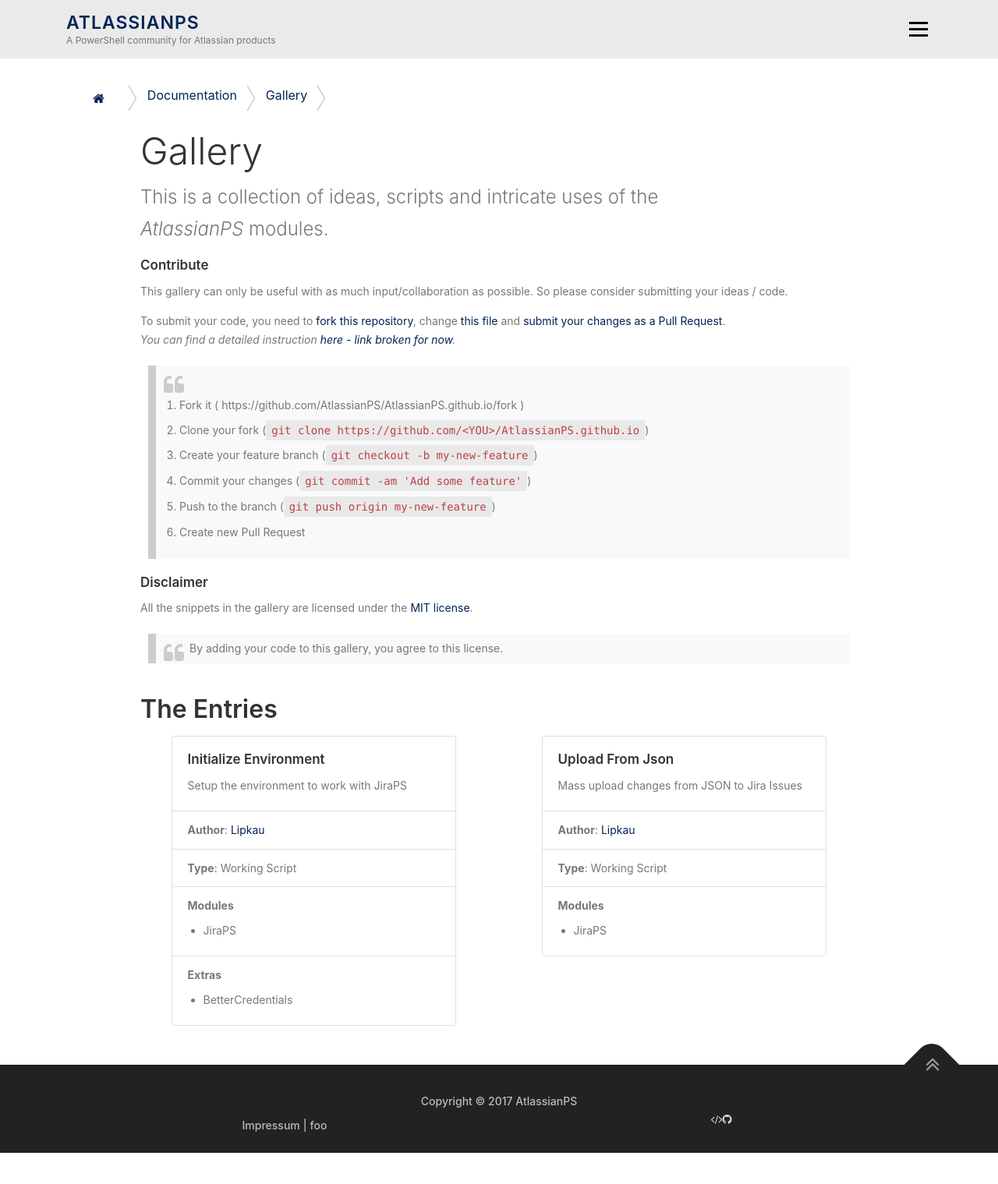
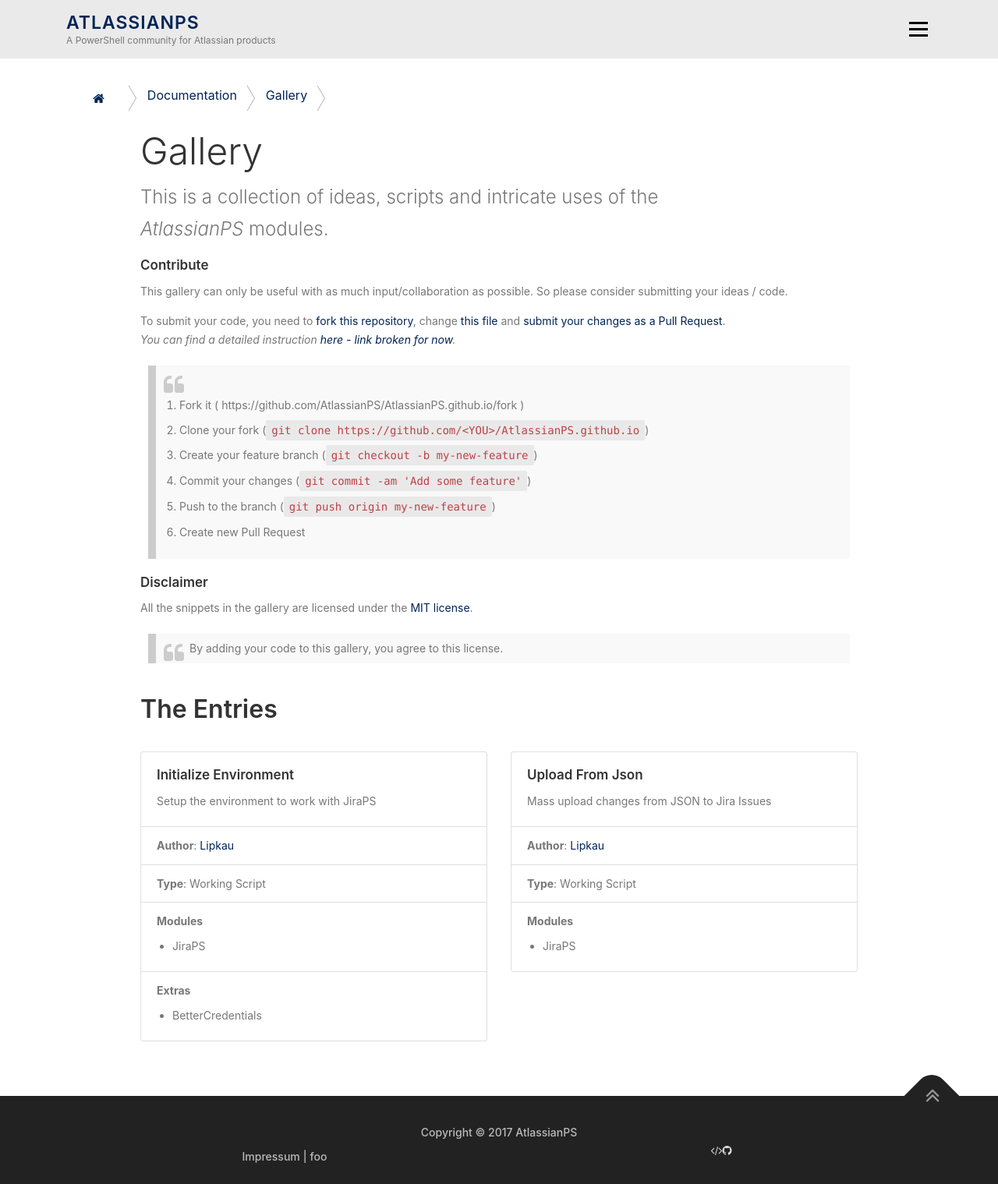
Before and after one commit to AtlassianPS/AtlassianPS.github.io, a Jekyll site: the page built from docs/Gallery/index.html, in a window 1280 px wide. Shown: the whole page at 78% size. Built offline with Jekyll 4.4.1, drawn with Linux system fonts in a browser that asks for light colours; nearby versions of some CDN libraries; comment, search, counter and statistics services are not loaded; before the commit the page ends 1479 px from its top, so only the background shows below that.

Commit message:
Improve cards in gallery

```diff
--- a/_sass/theme.scss
+++ b/_sass/theme.scss
@@ -735,6 +735,7 @@
 }
 
 .card {
+    margin: 20px 0;
     ul.list-group-flush {
         &>li.list-group-item {
             margin: 0;
--- a/docs/Gallery/index.html
+++ b/docs/Gallery/index.html
@@ -32,7 +32,7 @@
     {% if item.url contains '/docs/Gallery/' %}
         {% if item.url contains '.html' %}
             {% if item.url contains '_sample' %}{% else %}
-    <div class="col-10 col-sm-5 ml-auto mr-auto">
+    <div class="col-12 col-sm-6 ml-auto mr-auto">
         <div class="card">
             <div class="card-body">
                 <h4 class="card-title"><a href="{{ item.url }}">{{ item.title }}</a></h4>
```
